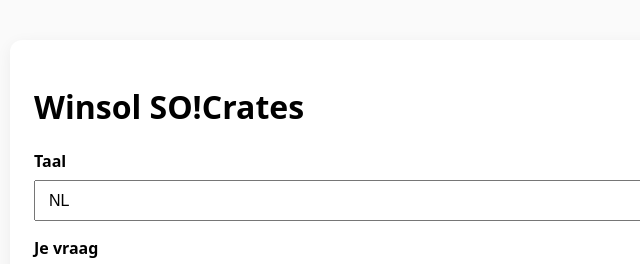
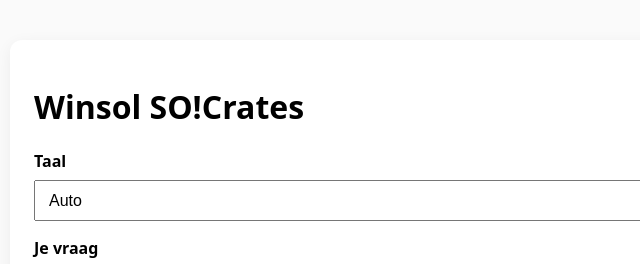
Before and after one commit to GwennVanthournout/Winsol-Socrates, a plain HTML site: page index.html in a window 1280 px wide. Shown: the top 264 px of the page, 206-846 px from the left. Drawn offline with Linux system fonts and the light colour scheme.

Commit message:
Update index.html

```diff
--- a/index.html
+++ b/index.html
@@ -12,9 +12,14 @@
 
     <label for="lang">Taal</label>
     <select id="lang">
-      <option>NL</option><option>FR</option><option>EN</option>
-      <option>DE</option><option>ES</option><option>IT</option>
-    </select>
+      <option value="Auto" selected>Auto</option>
+      <option value="NL">NL</option>
+      <option value="FR">FR</option>
+      <option value="EN">EN</option>
+      <option value="DE">DE</option>
+      <option value="ES">ES</option>
+      <option value="IT">IT</option>
+  </select>
 
     <label for="q">Je vraag</label>
     <textarea id="q" rows="6" placeholder="Stel hier je vraag..."></textarea>
```
